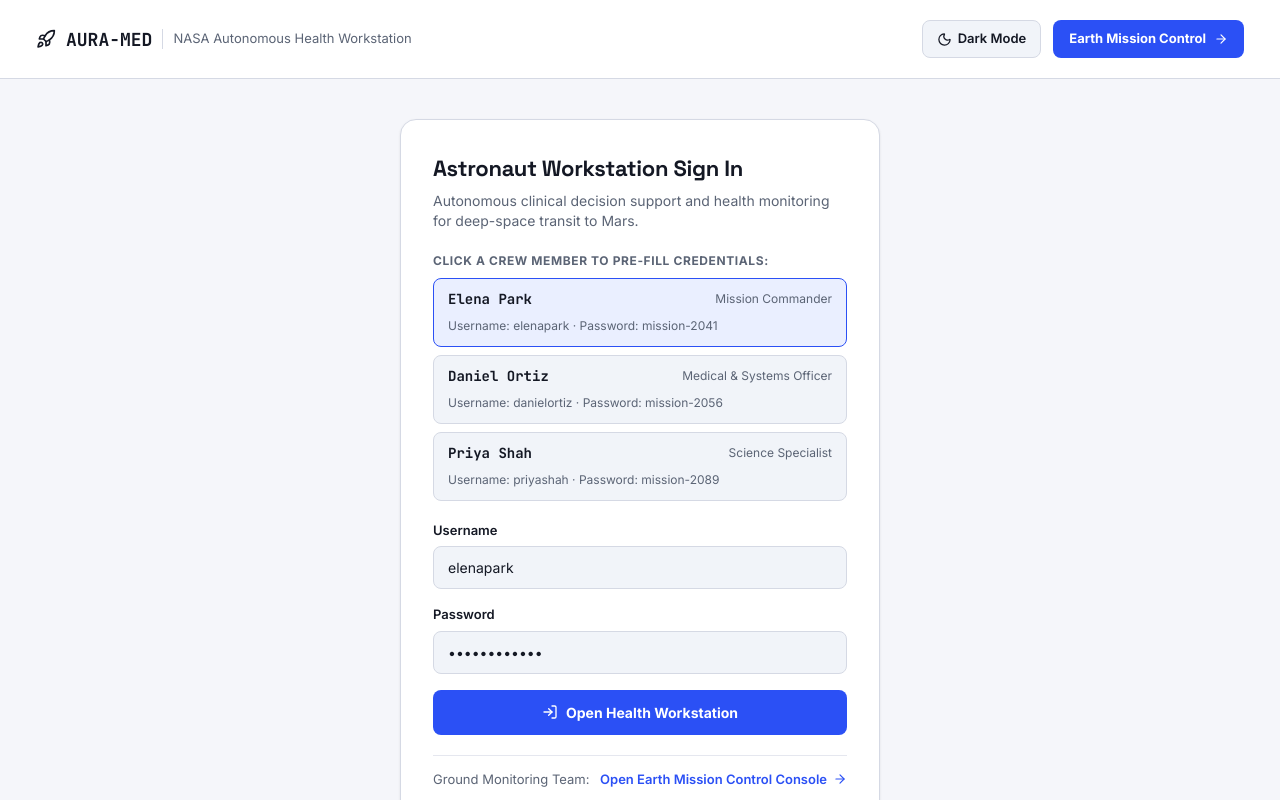
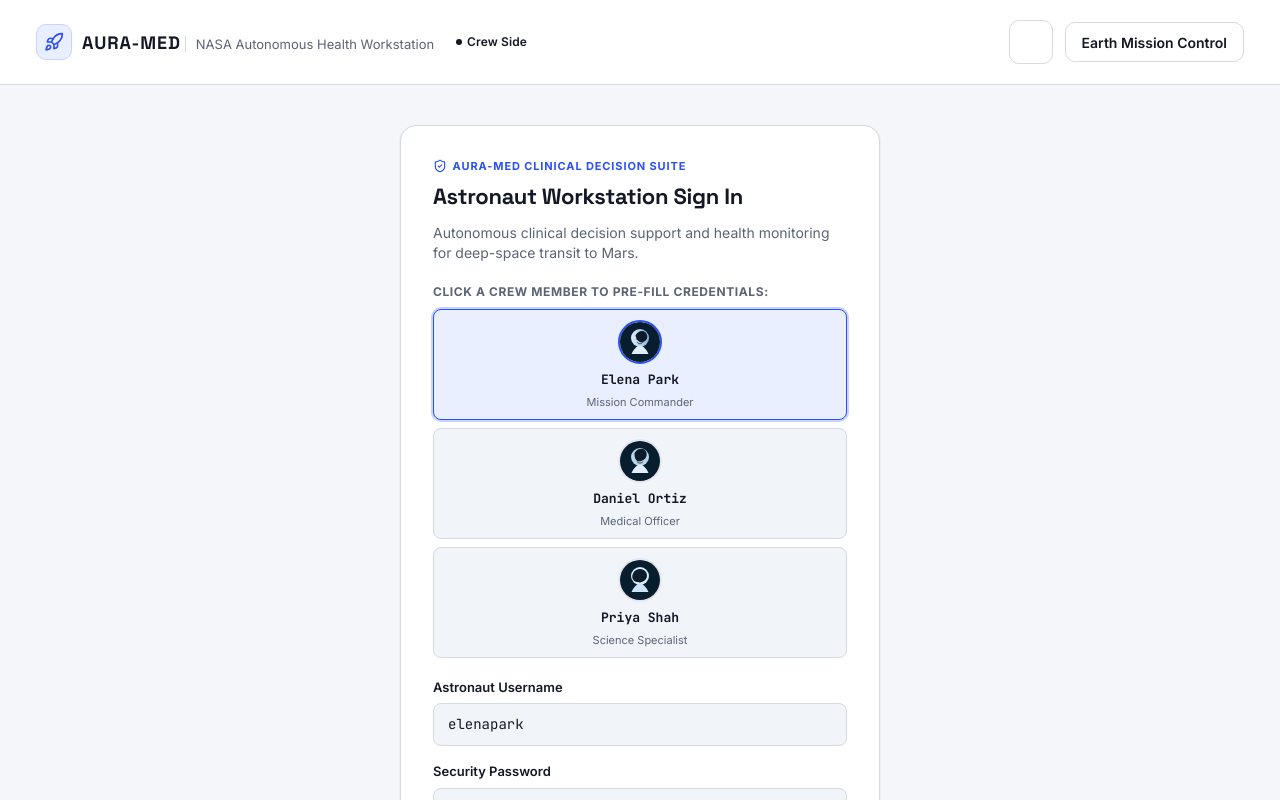
Before and after one commit to VALENTINE-it/Nasa-Project, a React (Vite) app in the folder frontend/: page / in a window 1280 px wide. Shown: the top 800 px of the page. Built offline with nearby package versions, Linux system fonts and the light colour scheme; no server answers.

Commit message:
feat(frontend): redesign public login page with crew avatar cards

```diff
--- a/frontend/src/components/PublicLoginPage.jsx
+++ b/frontend/src/components/PublicLoginPage.jsx
@@ -1,11 +1,33 @@
 import { useState } from 'react'
 import { Link, useNavigate } from 'react-router-dom'
-import { ArrowRight, LogIn, Moon, Rocket, Sun } from 'lucide-react'
+import { ArrowRight, LogIn, Moon, Rocket, Sun, ShieldCheck } from 'lucide-react'
+import { Button, Alert, StatusChip } from '../ui'
 
 const DEMO_USERS = [
-  { id: 1, username: 'elenapark', password: 'mission-2041', name: 'Elena Park', role: 'Mission Commander' },
-  { id: 2, username: 'danielortiz', password: 'mission-2056', name: 'Daniel Ortiz', role: 'Medical & Systems Officer' },
-  { id: 3, username: 'priyashah', password: 'mission-2089', name: 'Priya Shah', role: 'Science Specialist' },
+  {
+    id: 1,
+    username: 'elenapark',
+    password: 'mission-2041',
+    name: 'Elena Park',
+    role: 'Mission Commander',
+    avatar: '/avatars/astronaut-1.svg',
+  },
+  {
+    id: 2,
+    username: 'danielortiz',
+    password: 'mission-2056',
+    name: 'Daniel Ortiz',
+    role: 'Medical Officer',
+    avatar: '/avatars/astronaut-2.svg',
+  },
+  {
+    id: 3,
+    username: 'priyashah',
+    password: 'mission-2089',
+    name: 'Priya Shah',
+    role: 'Science Specialist',
+    avatar: '/avatars/astronaut-3.svg',
+  },
 ]
 
 export default function PublicLoginPage({ onAuthenticated, theme, onToggleTheme }) {
@@ -49,99 +71,133 @@ export default function PublicLoginPage({ onAuthenticated, theme, onToggleTheme
   }
 
   return (
-    <div className="login-screen-wrapper">
-      <header className="login-top-bar">
-        <div className="brand-badge-group">
+    <div className="login-screen-wrapper hd-login-page">
+      <header className="login-top-bar hd-login-topbar">
+        <div className="brand-badge-group hd-login-brand">
+          <div className="hd-login-brand-icon">
             <Rocket className="app-icon" size={20} strokeWidth={2} />
-          <strong>AURA-MED</strong>
-          <span className="badge-caption">NASA Autonomous Health Workstation</span>
           </div>
-        <div className="top-bar-controls">
-          <button type="button" className="theme-toggle-btn" onClick={onToggleTheme}>
-            {theme === 'dark' ? (
-              <>
-                <Sun size={15} strokeWidth={2} />
-                <span>Light Mode</span>
-              </>
-            ) : (
-              <>
-                <Moon size={15} strokeWidth={2} />
-                <span>Dark Mode</span>
-              </>
-            )}
-          </button>
-          <Link to="/console" className="pill-link-btn">
-            <span>Earth Mission Control</span>
-            <ArrowRight size={14} strokeWidth={2} />
+          <div>
+            <span className="hd-login-brand-title">AURA-MED</span>
+            <span className="badge-caption hd-login-brand-caption">
+              NASA Autonomous Health Workstation
+            </span>
+          </div>
+          <StatusChip variant="accent">Crew Side</StatusChip>
+        </div>
+        <div className="top-bar-controls hd-login-controls">
+          <Button
+            variant="icon"
+            onClick={onToggleTheme}
+            ariaLabel={theme === 'dark' ? 'Switch to light theme' : 'Switch to dark theme'}
+            icon={theme === 'dark' ? <Sun size={17} /> : <Moon size={17} />}
+          />
+          <Link to="/console" style={{ textDecoration: 'none' }}>
+            <Button
+              variant="outline"
+              icon={<ArrowRight size={15} />}
+              style={{ minHeight: '40px' }}
+            >
+              Earth Mission Control
+            </Button>
           </Link>
         </div>
       </header>
 
-      <main className="login-center-content">
-        <div className="auth-card-container">
-          <div className="auth-card-header">
-            <h2>Astronaut Workstation Sign In</h2>
-            <p>
+      <main className="login-center-content hd-login-center">
+        <div className="auth-card-container hd-login-card">
+          <div className="auth-card-header hd-login-header">
+            <div className="hd-login-tag">
+              <ShieldCheck size={14} />
+              <span>AURA-MED CLINICAL DECISION SUITE</span>
+            </div>
+            <h2 className="hd-login-title">Astronaut Workstation Sign In</h2>
+            <p className="hd-login-desc">
               Autonomous clinical decision support and health monitoring for deep-space transit to Mars.
             </p>
           </div>
 
-          <div className="quick-crew-picker">
-            <span className="picker-label">Click a crew member to pre-fill credentials:</span>
-            <div className="crew-picker-cards">
-              {DEMO_USERS.map((user) => (
+          <div className="quick-crew-picker hd-login-crew-picker">
+            <span className="picker-label hd-login-picker-label">
+              Click a crew member to pre-fill credentials:
+            </span>
+            <div className="crew-picker-cards hd-login-crew-grid" role="group" aria-label="Demo Crew Accounts">
+              {DEMO_USERS.map((user) => {
+                const isSelected = username === user.username
+                return (
                   <button
                     key={user.id}
                     type="button"
-                  className={`picker-member-btn ${username === user.username ? 'active' : ''}`}
+                    aria-pressed={isSelected}
+                    className={`picker-member-btn hd-login-crew-card ${
+                      isSelected ? 'active hd-login-crew-card--active' : ''
+                    }`}
                     onClick={() => handleSelectDemoUser(user)}
                   >
-                  <div className="picker-title-row">
-                    <strong>{user.name}</strong>
-                    <span className="picker-role">{user.role}</span>
+                    <div className="hd-login-crew-avatar-box">
+                      <img src={user.avatar} alt={user.name} />
                     </div>
-                  <small>Username: {user.username} · Password: {user.password}</small>
+                    <strong className="hd-login-crew-name">{user.name}</strong>
+                    <span className="hd-login-crew-role">{user.role}</span>
                   </button>
-              ))}
+                )
+              })}
             </div>
           </div>
 
-          <form onSubmit={handleSubmit} className="auth-form-body">
-            <div className="input-field-block">
-              <label htmlFor="auth-username">Username</label>
+          <form onSubmit={handleSubmit} className="auth-form-body hd-login-form">
+            <div className="input-field-block hd-login-field">
+              <label htmlFor="auth-username" className="hd-login-label">
+                Astronaut Username
+              </label>
               <input
                 id="auth-username"
                 type="text"
+                className="hd-login-input"
                 value={username}
                 onChange={(e) => setUsername(e.target.value)}
                 placeholder="e.g. elenapark"
                 required
+                autoComplete="username"
               />
             </div>
 
-            <div className="input-field-block">
-              <label htmlFor="auth-password">Password</label>
+            <div className="input-field-block hd-login-field">
+              <label htmlFor="auth-password" className="hd-login-label">
+                Security Password
+              </label>
               <input
                 id="auth-password"
                 type="password"
+                className="hd-login-input"
                 value={password}
                 onChange={(e) => setPassword(e.target.value)}
                 placeholder="••••••••"
                 required
+                autoComplete="current-password"
               />
             </div>
 
-            {error && <div className="auth-error-box">{error}</div>}
+            {error && (
+              <Alert variant="danger">
+                {error}
+              </Alert>
+            )}
 
-            <button type="submit" disabled={submitting} className="auth-submit-btn">
-              <LogIn size={16} strokeWidth={2} />
-              <span>{submitting ? 'Authenticating...' : 'Open Health Workstation'}</span>
-            </button>
+            <Button
+              type="submit"
+              variant="primary"
+              disabled={submitting}
+              icon={<LogIn size={16} strokeWidth={2} />}
+              style={{ width: '100%', minHeight: '46px', marginTop: '0.25rem' }}
+            >
+              {submitting ? 'Authenticating...' : 'Open Health Workstation'}
+            </Button>
           </form>
 
-          <div className="ground-switch-bar">
+          <div className="ground-switch-bar hd-login-footer-bar">
             <span>Ground Monitoring Team:</span>
-            <Link to="/console" className="ground-link">
+            <Link to="/console" className="ground-link hd-login-console-link">
               <span>Open Earth Mission Control Console</span>
               <ArrowRight size={14} strokeWidth={2} />
             </Link>
```
Lines whose indentation alone changed are shown as unchanged.
